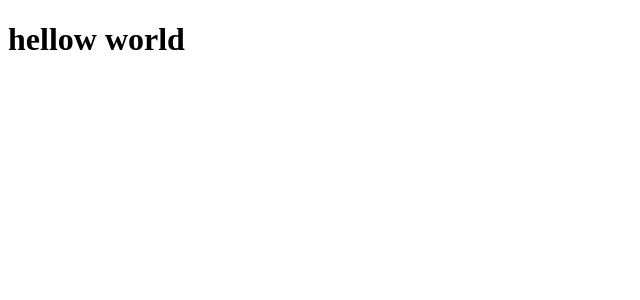
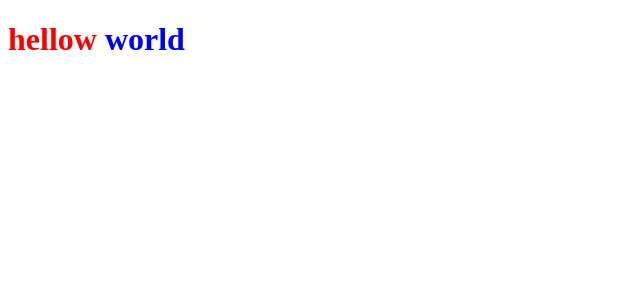
Before and after one commit to ygor-salles/ignews, a Next.js app: page / in a window 1280 px wide. Shown: the top 300 px of the page, without its empty margins (0-640 px from the left). Built offline with nearby package versions, Linux system fonts and the light colour scheme.

Commit message:
installing sass

```diff
--- a/package.json
+++ b/package.json
@@ -11,7 +11,8 @@
   "dependencies": {
     "next": "12.1.6",
     "react": "18.2.0",
-    "react-dom": "18.2.0"
+    "react-dom": "18.2.0",
+    "sass": "^1.53.0"
   },
   "devDependencies": {
     "@types/node": "^18.0.0",
--- a/src/pages/index.tsx
+++ b/src/pages/index.tsx
@@ -1,3 +1,9 @@
+import styles from "../styles/home.module.scss";
+
 export default function Home() {
-  return <h1>hellow world</h1>;
+  return (
+    <h1 className={styles.title}>
+      hellow <span>world</span>
+    </h1>
+  );
 }
--- /dev/null
+++ b/src/styles/home.module.scss
@@ -0,0 +1,7 @@
+.title {
+    color: red;
+
+    span {
+        color: blue;
+    }
+}
```
Also changed, not shown: 1 other file (tests, documents, lock files or other folders).
